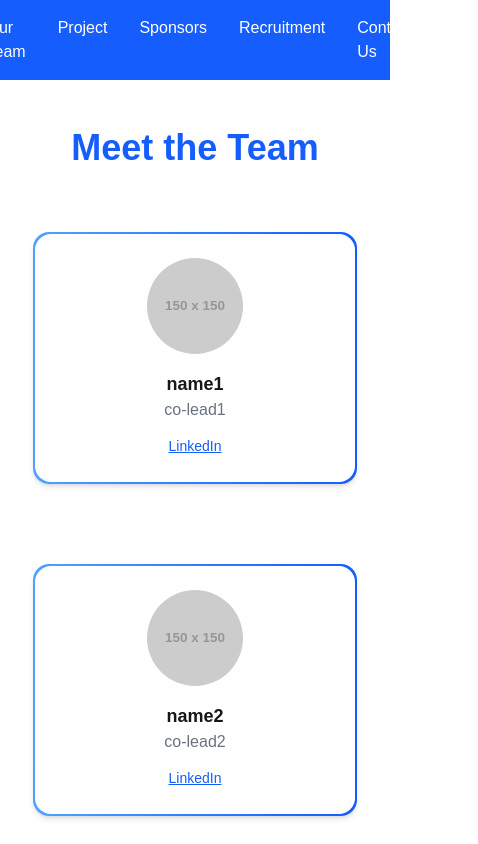
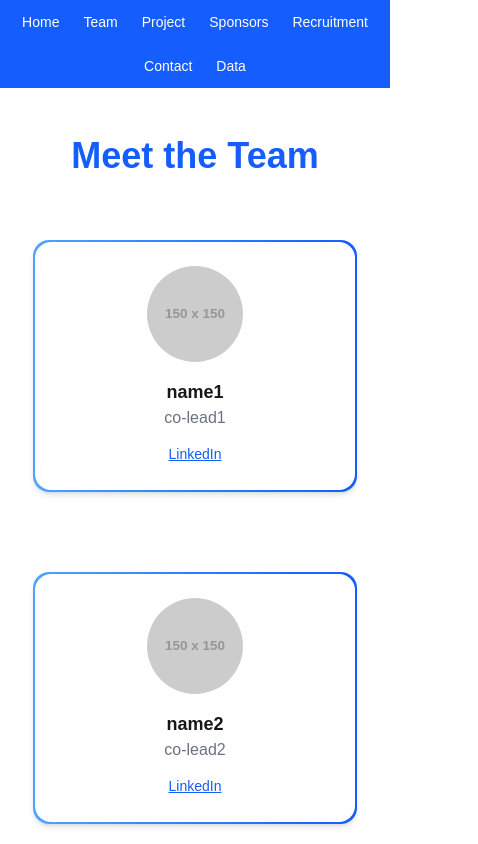
Before and after one commit to McMaster-Advanced-Space-Systems/mass-website, a Next.js app: page /our-team in a window 390 px wide. Shown: the top 844 px of the page, 478 px wide, since content can reach past the window. Built offline with nearby package versions, Linux system fonts and the light colour scheme.

Commit message:
fixed header and footer

```diff
--- a/app/our-team/page.tsx
+++ b/app/our-team/page.tsx
@@ -68,15 +68,17 @@ export default function OurTeam() {
         <div className="min-h-screen bg-white">
 
             {/* top navigation bar */}
-            <nav className="bg-blue-600 text-white">
-                <div className="max-w-7xl mx-auto px-4 py-4 flex justify-center gap-8">
-                    <a href="#home">Home</a>
-                    <a href="#team">Our Team</a>
-                    <a href="#project">Project</a>
-                    <a href="#contact">Sponsors</a>
-                    <a href="#contact">Recruitment</a>
-                    <a href="#contact">Contact Us</a>
-                    <a href="#contact">Data</a>
+            <nav className="bg-blue-600 text-white w-full">
+                <div className="max-w-7xl mx-auto px-4 py-3 flex flex-wrap justify-center gap-6 text-sm md:text-base">
+
+                    <a href="#home" className="hover:text-blue-200 transition">Home</a>
+                    <a href="#team" className="hover:text-blue-200 transition">Team</a>
+                    <a href="#project" className="hover:text-blue-200 transition">Project</a>
+                    <a href="#sponsors" className="hover:text-blue-200 transition">Sponsors</a>
+                    <a href="#recruitment" className="hover:text-blue-200 transition">Recruitment</a>
+                    <a href="#contact" className="hover:text-blue-200 transition">Contact</a>
+                    <a href="#data" className="hover:text-blue-200 transition">Data</a>
+
                 </div>
             </nav>
 
@@ -279,6 +281,46 @@ export default function OurTeam() {
 
 
             </main>
+
+
+            {/* Footer */}
+            <footer className="bg-blue-600 text-white mt-24 w-full">
+                <div className="w-full">
+
+                    <div className="max-w-7xl mx-auto px-4 py-10">
+
+                        <div className="text-center mb-6">
+                            <h3 className="text-xl font-semibold">
+                                Want to join the team?
+                            </h3>
+
+                            <a
+                                href="mailto:careers@company.com"
+                                className="inline-block mt-4 bg-white text-blue-600 px-5 py-2 rounded-full font-medium hover:bg-blue-100 transition"
+                            >
+                                Click here to apply
+                            </a>
+                        </div>
+
+                        <div className="border-t border-blue-400 pt-6 text-sm text-blue-100 flex flex-col md:flex-row justify-between items-center gap-4">
+
+                            <p>© {new Date().getFullYear()} Your Team Name. All rights reserved.</p>
+
+                            <div className="flex gap-6">
+                                <a href="#home" className="hover:text-white">Home</a>
+                                <a href="#team" className="hover:text-white">Team</a>
+                                <a href="#contact" className="hover:text-white">Contact</a>
+                            </div>
+
+                        </div>
+
+                    </div>
+
+                </div>
+            </footer>
+
+
+
         </div>
     );
 }
```
